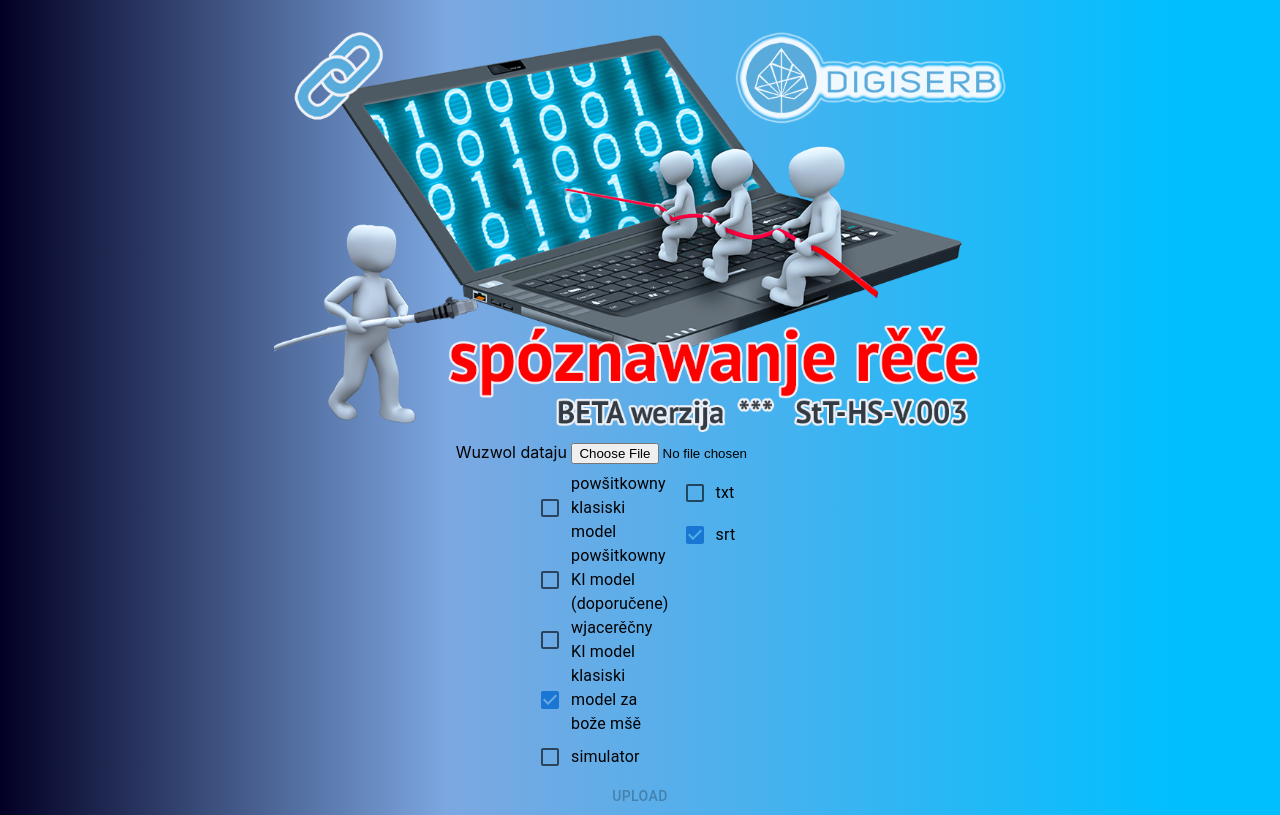
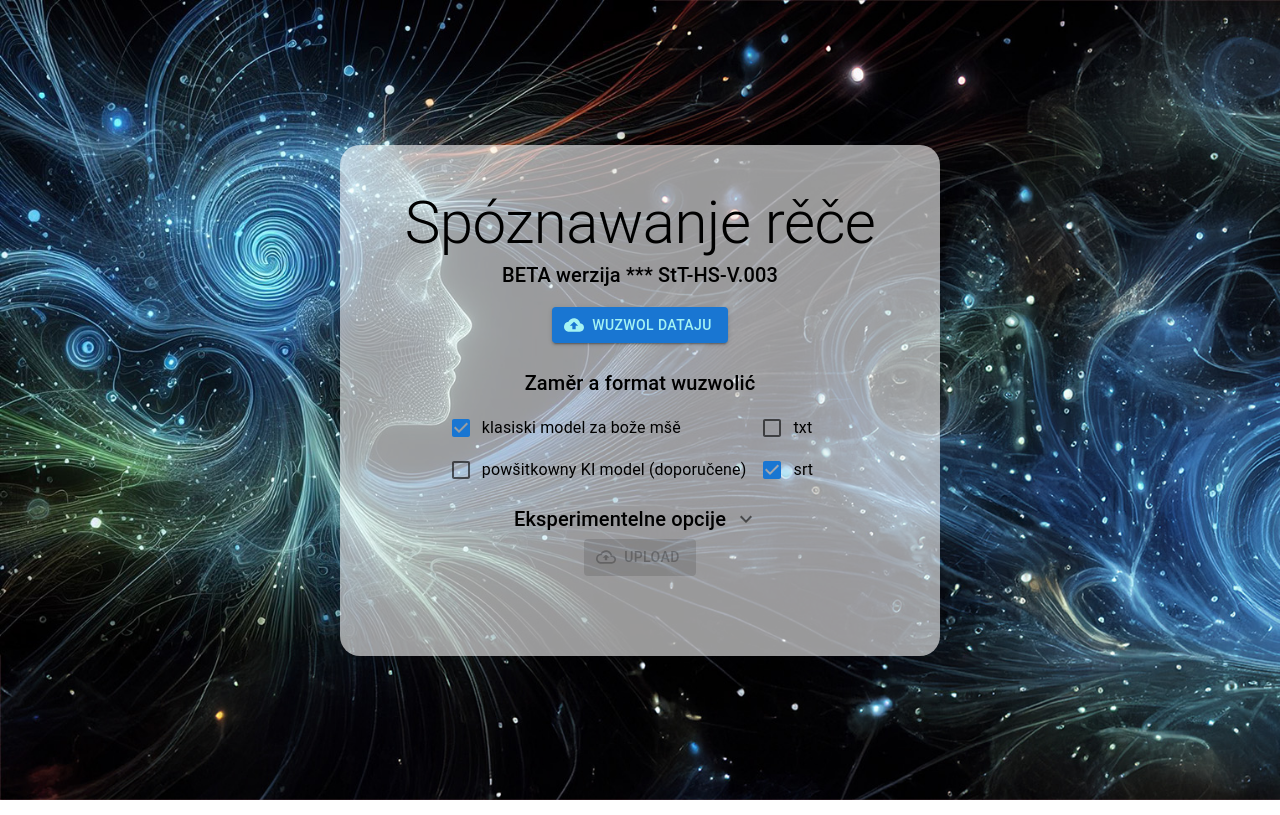
Before and after one commit to fscholze/uploader-recny-model, a React (Create React App) app: page / in a window 1280 px wide. Built offline with nearby package versions, Linux system fonts and the light colour scheme.

Commit message:
Change Styling of page

```diff
--- a/package.json
+++ b/package.json
@@ -5,6 +5,8 @@
   "dependencies": {
     "@emotion/react": "^11.11.3",
     "@emotion/styled": "^11.11.0",
+    "@mui/icons-material": "^5.15.11",
+    "@mui/lab": "^5.0.0-alpha.166",
     "@mui/material": "^5.15.10",
     "@testing-library/jest-dom": "^5.17.0",
     "@testing-library/react": "^13.4.0",
--- a/src/App.tsx
+++ b/src/App.tsx
@@ -1,4 +1,4 @@
-import { Box, Button, Container, Typography } from '@mui/material'
+import { Box, Button, Container, IconButton, Typography } from '@mui/material'
 import { FileUploader } from './components/file-uploader'
 import { LanguageModelSelector } from './components/language-model-selector'
 import { FC, useState } from 'react'
@@ -10,6 +10,8 @@ import { ToastContainer, toast } from 'react-toastify'
 import 'react-toastify/dist/ReactToastify.css'
 import { formatSecondsToReadableDuration } from './helper/dates'
 import { sanitize } from './helper/sanitizer'
+import LoadingButton from '@mui/lab/LoadingButton'
+import { KeyboardArrowDown, KeyboardArrowUp, CloudUploadOutlined } from '@mui/icons-material'
 
 const DEFAULT_LANGUAGE_MODEL: LanguageModel = 'BOZA_MSA'
 const DEFAULT_OUTPUT_FORMAT: OutputFormat = 'SRT'
@@ -26,7 +28,7 @@ const App: FC<{}> = () => {
     message: '',
     duration: INVALID_DURATION // set duration of server calculation in seconds
   })
-
+  const [devModeOpened, setDevModeOpened] = useState(false)
   const [file, setFile] = useState<File | null>(null)
   const [resultFileUrl, setResultFileUrl] = useState<string | null>(null)
 
@@ -53,7 +55,6 @@ const App: FC<{}> = () => {
       formData.append('outputFormat', outputFormat)
       formData.append('file', file)
 
-      setIsLoading(true)
       setProgess({ status: 0, message: 'Začita so', duration: INVALID_DURATION })
       axios
         .post(process.env.REACT_APP_SERVER_URL + '/upload', formData, {
@@ -95,21 +96,53 @@ const App: FC<{}> = () => {
     }, 1000)
   }
 
+  const onClickDevMode = () => {
+    if (devModeOpened) {
+      setChoosenModel(DEFAULT_LANGUAGE_MODEL)
+    }
+    setDevModeOpened(!devModeOpened)
+  }
+
   return (
-    <Container
-      sx={{
+    <div
+      style={{
+        backgroundImage: `url(${process.env.PUBLIC_URL + 'images/background.jpg'})`,
+        backgroundSize: 'cover',
+        backgroundRepeat: 'no-repeat',
+        height: '100vh',
+        width: '100vw',
         justifyContent: 'center',
         display: 'flex',
         flexDirection: 'column',
-        alignItems: 'center',
-        paddingTop: 4
+        alignItems: 'center'
       }}
     >
-      <img src='images/header.png' alt='spoznawanje rece' style={{ maxHeight: 400 }} />
+      <Container
+        maxWidth='sm'
+        sx={{
+          paddingTop: 4,
+          backgroundColor: 'rgba(255, 255, 255, 0.6)',
+          borderRadius: 5,
+          display: 'flex',
+          justifyContent: 'center',
+          flexDirection: 'column',
+          alignItems: 'center',
+          maxHeight: '95%',
+          overflowY: 'scroll',
+          paddingBottom: 10
+        }}
+      >
         <ToastContainer />
         <Box sx={{ height: 10 }}></Box>
+        <Typography variant='h2'>Spóznawanje rěče</Typography>
+        <Typography variant='h6' sx={{ paddingBottom: 2 }}>
+          BETA werzija *** StT-HS-V.003
+        </Typography>
         <FileUploader file={file} isDisabled={isLoading} onSetFile={onSetFile} />
-      <Box sx={{ display: 'flex', justifyContent: 'space-around', maxWidth: 200, paddingTop: 1 }}>
+        <Typography variant='h6' sx={{ paddingTop: 3 }}>
+          Zaměr a format wuzwolić
+        </Typography>
+        <Box sx={{ display: 'flex', justifyContent: 'space-between', paddingTop: 1 }}>
           <LanguageModelSelector
             languageModel={choosenModel}
             isDisabled={isLoading}
@@ -121,15 +154,35 @@ const App: FC<{}> = () => {
             onChangeOutputFormat={setOutputFormat}
           />
         </Box>
+        <Box sx={{ display: 'flex', alignItems: 'center', paddingTop: 1 }}>
+          <Typography variant='h6'>Eksperimentelne opcije</Typography>
+          <IconButton onClick={onClickDevMode}>
+            {devModeOpened ? <KeyboardArrowUp /> : <KeyboardArrowDown />}
+          </IconButton>
+        </Box>
+        {devModeOpened && (
+          <LanguageModelSelector
+            languageModel={choosenModel}
+            isDisabled={isLoading}
+            onChangeLanguageModel={setChoosenModel}
+            experimentalOptions
+          />
+        )}
 
         {resultFileUrl ? (
           <Button onClick={resetInputs}>Dalšu dataju</Button>
         ) : (
-        <Button onClick={onStartUpload} disabled={file === null || isLoading}>
-          Upload
-        </Button>
+          <LoadingButton
+            onClick={onStartUpload}
+            loading={isLoading}
+            loadingPosition='start'
+            startIcon={<CloudUploadOutlined />}
+            variant='contained'
+            disabled={file === null}
+          >
+            <span>Upload</span>
+          </LoadingButton>
         )}
-
         {isLoading === true && (
           <>
             <Typography>Začitam.... {progress.message}</Typography>
@@ -141,7 +194,6 @@ const App: FC<{}> = () => {
             <LinearProgressWithLabel progress={progress.status} />
           </>
         )}
-
         {resultFileUrl && (
           <>
             <Typography>Hotowe!</Typography>
@@ -151,6 +203,7 @@ const App: FC<{}> = () => {
           </>
         )}
       </Container>
+    </div>
   )
 }
 
--- a/src/components/file-uploader.tsx
+++ b/src/components/file-uploader.tsx
@@ -1,4 +1,18 @@
+import { Button, Typography, styled } from '@mui/material'
 import { FC, useEffect, useRef } from 'react'
+import CloudUploadIcon from '@mui/icons-material/CloudUpload'
+
+const VisuallyHiddenInput = styled('input')({
+  clip: 'rect(0 0 0 0)',
+  clipPath: 'inset(50%)',
+  height: 1,
+  overflow: 'hidden',
+  position: 'absolute',
+  bottom: 0,
+  left: 0,
+  whiteSpace: 'nowrap',
+  width: 1
+})
 
 export const FileUploader: FC<{
   file: File | null
@@ -22,27 +36,45 @@ export const FileUploader: FC<{
 
   return (
     <>
-      <div>
-        <label htmlFor='file' className='sr-only'>
-          Wuzwol dataju{' '}
-        </label>
-        <input
-          id='file'
-          ref={uploadInputRef}
-          type='file'
+      <div
+        style={{
+          display: 'flex',
+          flexDirection: 'row',
+          alignItems: 'center',
+          justifyContent: file ? 'space-between' : 'center',
+          width: '100%',
+          maxWidth: 400
+        }}
+      >
+        <Button
+          component='label'
+          role={undefined}
+          variant='contained'
+          tabIndex={-1}
+          startIcon={<CloudUploadIcon />}
+          sx={{ color: 'rgb(164,243,243)' }}
           disabled={isDisabled}
-          onChange={onFileChange}
-        />
+        >
+          Wuzwol dataju
+          <VisuallyHiddenInput type='file' onChange={onFileChange} />
+        </Button>
+        {file && (
+          <div style={{ paddingTop: 5 }}>
+            <Typography variant='body1' textAlign='left'>
+              Drobnosće dataje:
+            </Typography>
+            <Typography variant='body2' textAlign='left'>
+              * mjeno: {file.name}
+            </Typography>
+            <Typography variant='body2' textAlign='left'>
+              * typ dataje: {file.type}
+            </Typography>
+            <Typography variant='body2' textAlign='left'>
+              * wulkosć: {file.size} bytes
+            </Typography>
+          </div>
+        )}
       </div>
-      {file && (
-        <section>
-          Drobnosće dataje:
-          <ul>
-            <li>typ dataje: {file.type}</li>
-            <li>wulkosć: {file.size} bytes</li>
-          </ul>
-        </section>
-      )}
     </>
   )
 }
--- a/src/components/language-model-selector.tsx
+++ b/src/components/language-model-selector.tsx
@@ -2,16 +2,18 @@ import { FormGroup, FormControlLabel, Checkbox, Tooltip } from '@mui/material'
 import { FC } from 'react'
 import { getLanguageModelText } from '../helper/translations'
 
-const possibleModels: LanguageModel[] = ['FHG', 'HF', 'FB', 'BOZA_MSA', 'DEVEL']
+const possibleModelsDefault: Partial<LanguageModel>[] = ['BOZA_MSA', 'HF']
+const possibleModelsExperimental: LanguageModel[] = ['FB', 'FHG', 'DEVEL']
 
 export const LanguageModelSelector: FC<{
   languageModel: LanguageModel
   isDisabled: boolean
+  experimentalOptions?: boolean
   onChangeLanguageModel: (model: LanguageModel) => void
-}> = ({ languageModel, isDisabled, onChangeLanguageModel }) => {
+}> = ({ experimentalOptions = false, languageModel, isDisabled, onChangeLanguageModel }) => {
   return (
     <FormGroup>
-      {possibleModels.map((model) => (
+      {(experimentalOptions ? possibleModelsExperimental : possibleModelsDefault).map((model) => (
         <Tooltip key={model} title={getLanguageModelText(model).description}>
           <FormControlLabel
             key={model}
--- a/src/index.css
+++ b/src/index.css
@@ -4,13 +4,6 @@ body {
     'Cantarell', 'Fira Sans', 'Droid Sans', 'Helvetica Neue', sans-serif;
   -webkit-font-smoothing: antialiased;
   -moz-osx-font-smoothing: grayscale;
-  background: rgb(2, 0, 36);
-  background: linear-gradient(
-    90deg,
-    rgba(2, 0, 36, 1) 0%,
-    rgba(7, 89, 198, 0.5256477591036415) 35%,
-    rgba(0, 191, 255, 1) 92%
-  );
 }
 
 code {
```
Also changed, not shown: public/images/background.jpg (added), 1 other file (tests, documents, lock files or other folders). Lines whose indentation alone changed are shown as unchanged.
